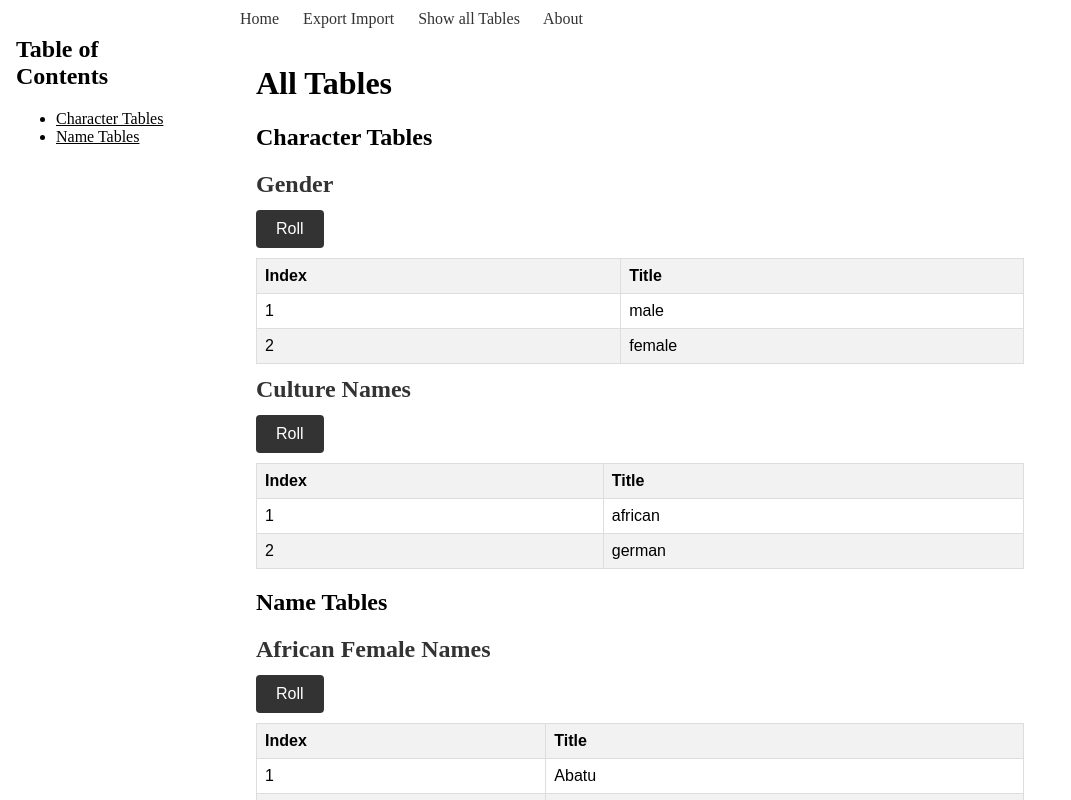
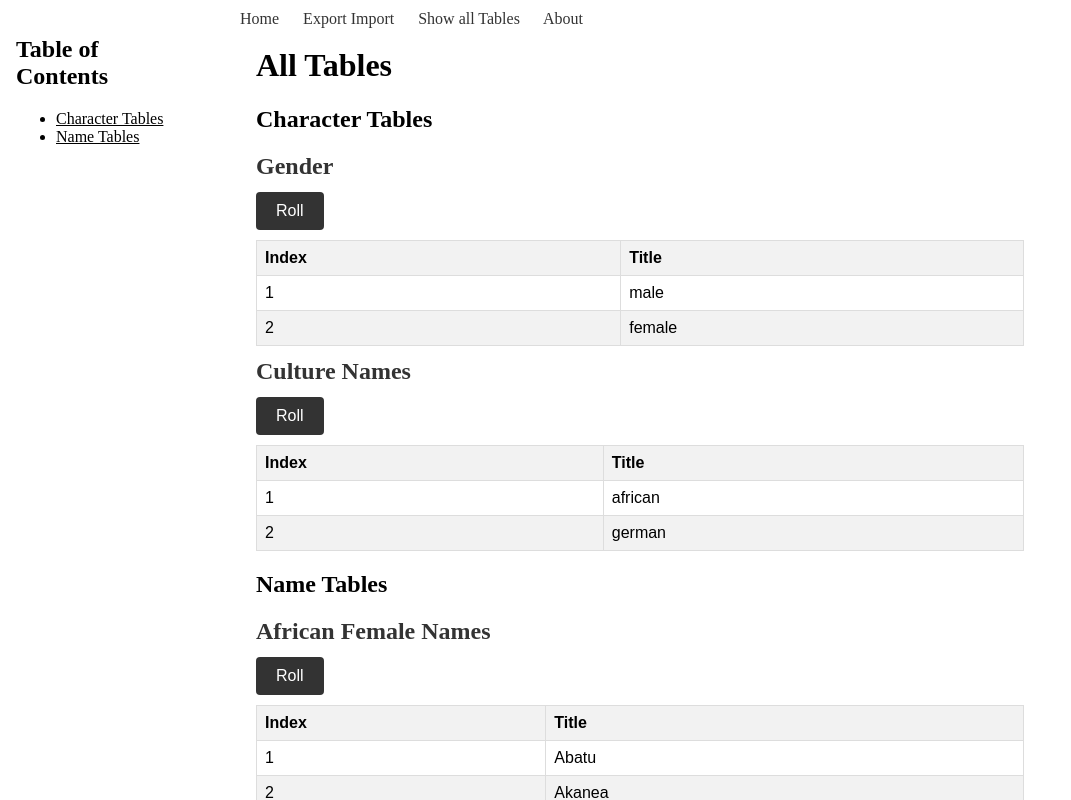
Before and after one commit to SaschaDoe/randomaze, a SvelteKit app: page /tables in a window 1280 px wide. Shown: the top 800 px of the page, without its empty margins (0-1071 px from the left). Built offline with nearby package versions, Linux system fonts and the light colour scheme.

Commit message:
No gap for header anymore

```diff
--- a/src/routes/Header.svelte
+++ b/src/routes/Header.svelte
@@ -8,12 +8,28 @@
 </header>
 
 <style>
+    body {
+        margin: 0;
+        padding: 0;
+    }
+
+    .header{
+        top: 0;
+        padding-top: 10px;
+        position: fixed;
+        z-index: 100;
+        width: 100%;
+        height: 30px;
+        background-color: white;
+    }
+
     .header a {
-        margin-right: 20px;   /* add space to the right of each link */
-        text-decoration: none; /* remove underline */
-        color: #333;          /* make links dark grey */
+        margin-right: 20px;
+        text-decoration: none;
+        color: #333;
     }
+
     .header a:hover {
-        color: #007BFF;       /* make links turn blue when hovered over */
+        color: #007BFF;
     }
 </style>
--- a/src/routes/Modal.svelte
+++ b/src/routes/Modal.svelte
@@ -24,6 +24,7 @@
         display: flex;
         align-items: center;
         justify-content: center;
+        z-index: 101;
     }
 
     .modal-content {
```
